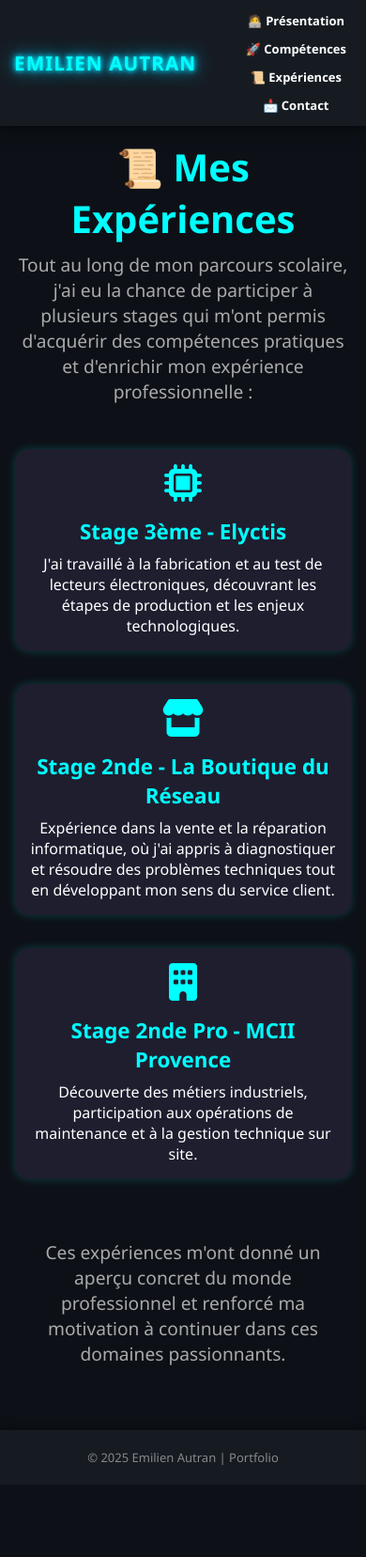
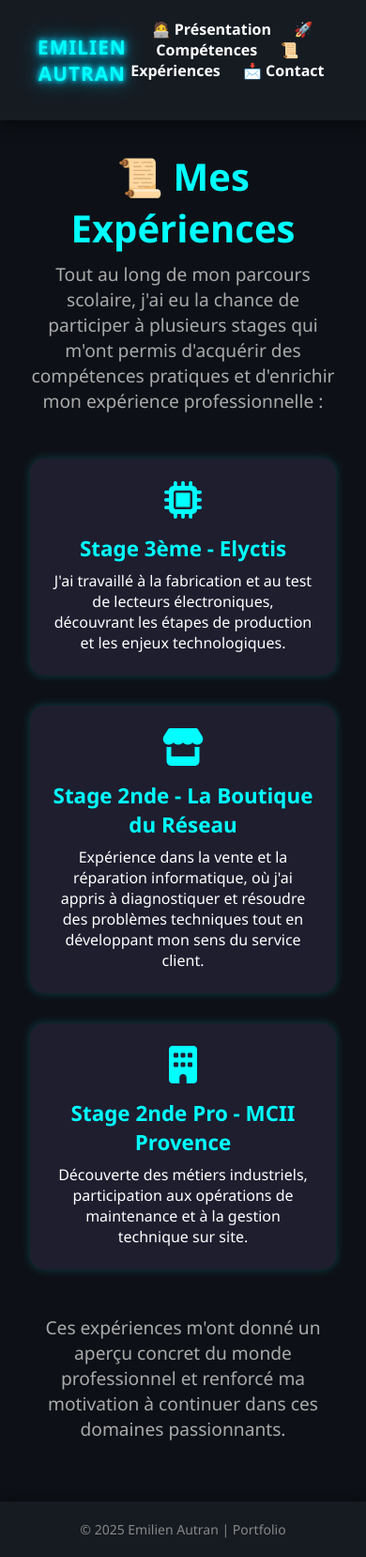
Before and after one commit to emilien-atr/emilien-atr.github.io, a plain HTML site: page experiences.html in a window 390 px wide. Shown: the whole page at 94% size. Before the commit the page ends 1580 px from the top, so only its background shows below. Drawn offline with Linux system fonts and the light colour scheme.

Commit message:
Add files via upload

```diff
--- a/home.css
+++ b/home.css
@@ -408,112 +408,3 @@ main {
 .cta-button:hover {
   transform: scale(1.05);
 }
-
-
-
-
-  .logo {
-    font-size: 22px;
-    margin-bottom: 5px;
-  }
-
-  nav {
-    display: flex;
-    flex-direction: column;
-    gap: 8px;
-  }
-
-  nav a {
-    font-size: 16px;
-    margin: 5px 0;
-  }
-
-  .main-content {
-    padding: 1rem;
-  }
-
-  .card {
-    width: 100%;
-    margin-bottom: 1rem;
-    padding: 1rem;
-  }
-
-  .card-grid {
-    display: flex;
-    flex-direction: column;
-    gap: 1.2rem;
-  }
-
-  .tech-icons {
-    flex-direction: column;
-    align-items: center;
-    gap: 1rem;
-  }
-
-  .tech-item {
-    width: 140px;
-  }
-
-  .contact-form input,
-  .contact-form textarea {
-    padding: 10px;
-    font-size: 15px;
-  }
-
-  .btn {
-    font-size: 16px;
-    padding: 10px 20px;
-  }
-
-  footer {
-    position: static;
-    margin-top: 20px;
-    font-size: 13px;
-  }
-
-  .softskills li {
-    font-size: 1rem;
-  }
-
-  .glow-text {
-    font-size: 2.2rem;
-  }
-
-  .hero-subtitle {
-    font-size: 1rem;
-    padding: 0 10px;
-  }
-
-/* ✅ OPTIMISATION MOBILE AMÉLIORÉE - Header compact */
-@media screen and (max-width: 600px) {
-  .header {
-    flex-direction: row;
-    flex-wrap: wrap;
-    justify-content: space-between;
-    align-items: center;
-    padding: 10px 15px;
-  }
-
-  .logo {
-    font-size: 18px;
-    max-width: 100%;
-  }
-
-  nav {
-    display: flex;
-    flex-wrap: wrap;
-    gap: 6px;
-    justify-content: flex-end;
-  }
-
-  nav a {
-    font-size: 13px;
-    padding: 3px 6px;
-    margin: 0;
-    white-space: nowrap;
-  }
-
-  .nav-link {
-    font-size: 13px;
-  }
-}
--- a/style.css
+++ b/style.css
@@ -368,112 +368,3 @@ main {
   transform: scale(1.05);
   text-shadow: 0 0 10px #00ffff, 0 0 20px #00c3ff, 0 0 30px #00c3ff;
 }
-
-
-
-
-  .logo {
-    font-size: 22px;
-    margin-bottom: 5px;
-  }
-
-  nav {
-    display: flex;
-    flex-direction: column;
-    gap: 8px;
-  }
-
-  nav a {
-    font-size: 16px;
-    margin: 5px 0;
-  }
-
-  .main-content {
-    padding: 1rem;
-  }
-
-  .card {
-    width: 100%;
-    margin-bottom: 1rem;
-    padding: 1rem;
-  }
-
-  .card-grid {
-    display: flex;
-    flex-direction: column;
-    gap: 1.2rem;
-  }
-
-  .tech-icons {
-    flex-direction: column;
-    align-items: center;
-    gap: 1rem;
-  }
-
-  .tech-item {
-    width: 140px;
-  }
-
-  .contact-form input,
-  .contact-form textarea {
-    padding: 10px;
-    font-size: 15px;
-  }
-
-  .btn {
-    font-size: 16px;
-    padding: 10px 20px;
-  }
-
-  footer {
-    position: static;
-    margin-top: 20px;
-    font-size: 13px;
-  }
-
-  .softskills li {
-    font-size: 1rem;
-  }
-
-  .glow-text {
-    font-size: 2.2rem;
-  }
-
-  .hero-subtitle {
-    font-size: 1rem;
-    padding: 0 10px;
-  }
-
-/* ✅ OPTIMISATION MOBILE AMÉLIORÉE - Header compact */
-@media screen and (max-width: 600px) {
-  .header {
-    flex-direction: row;
-    flex-wrap: wrap;
-    justify-content: space-between;
-    align-items: center;
-    padding: 10px 15px;
-  }
-
-  .logo {
-    font-size: 18px;
-    max-width: 100%;
-  }
-
-  nav {
-    display: flex;
-    flex-wrap: wrap;
-    gap: 6px;
-    justify-content: flex-end;
-  }
-
-  nav a {
-    font-size: 13px;
-    padding: 3px 6px;
-    margin: 0;
-    white-space: nowrap;
-  }
-
-  .nav-link {
-    font-size: 13px;
-  }
-}
```
